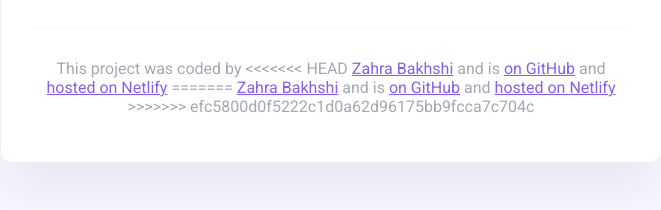
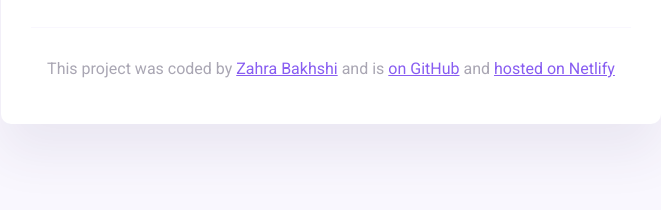
Before and after one commit to nahal-bakhshi/my-first-shecodes-project, a plain HTML site: page index.html in a window 1280 px wide. Shown: the part 336-546 px from the top of the page, without its empty margins (309-970 px from the left). Drawn offline with nearby package versions, Linux system fonts and the light colour scheme.

Commit message:
Update index.html

```diff
--- a/index.html
+++ b/index.html
@@ -48,16 +48,7 @@
       </main>
       <footer>
         <p>
-          This project was coded by <<<<<<< HEAD
-          <a href="#" target="_blank">Zahra Bakhshi</a> and is
-          <a href="https://github.com/nahal-bakhshi" target="_blank">
-            on GitHub</a
-          >
-          and
-          <a href="https://app.netlify.com/teams/nahal-bakhshi" target="_blank"
-            >hosted on Netlify</a
-          >
-          =======
+          This project was coded by
           <a href="#" target="_blank">Zahra Bakhshi</a> and is
           <a href="https://github.com/nahal-bakhshi" target="_blank">
             on GitHub</a
@@ -68,7 +59,6 @@
             target="_blank"
             >hosted on Netlify</a
           >
-          >>>>>>> efc5800d0f5222c1d0a62d96175bb9fcca7c704c
         </p>
       </footer>
     </div>
```
